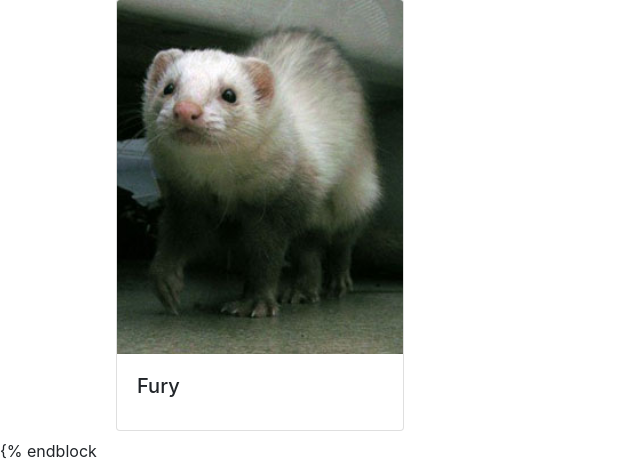
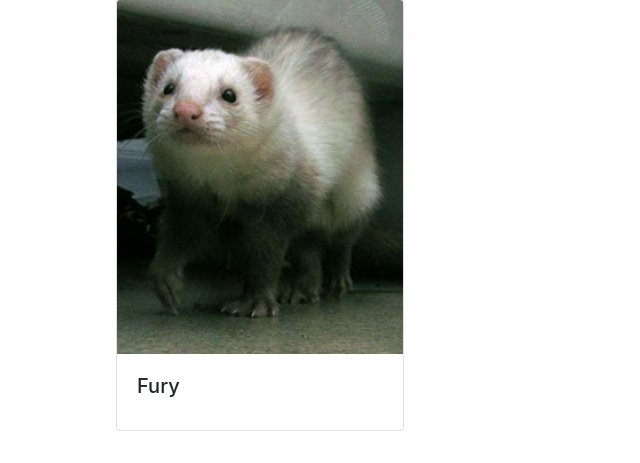
Before and after one commit to isaacte/iShelter, a Django app: page / in a window 1280 px wide. Shown: the part 1055-1518 px from the top of the page, without its empty margins (0-640 px from the left). After the commit the page ends 1486 px from the top, so only its background shows below. Run offline with Django 5.2, Linux system fonts and the light colour scheme; data comes from the database, SQL or seed files in the repository; some libraries are stand-ins or nearby versions.

Commit message:
Delete missplaced endblock

```diff
--- a/templates/shelter/home.html
+++ b/templates/shelter/home.html
@@ -59,5 +59,4 @@
             </div>
         </div>
     </div>
-{% endblock
 {% endblock %}
```
